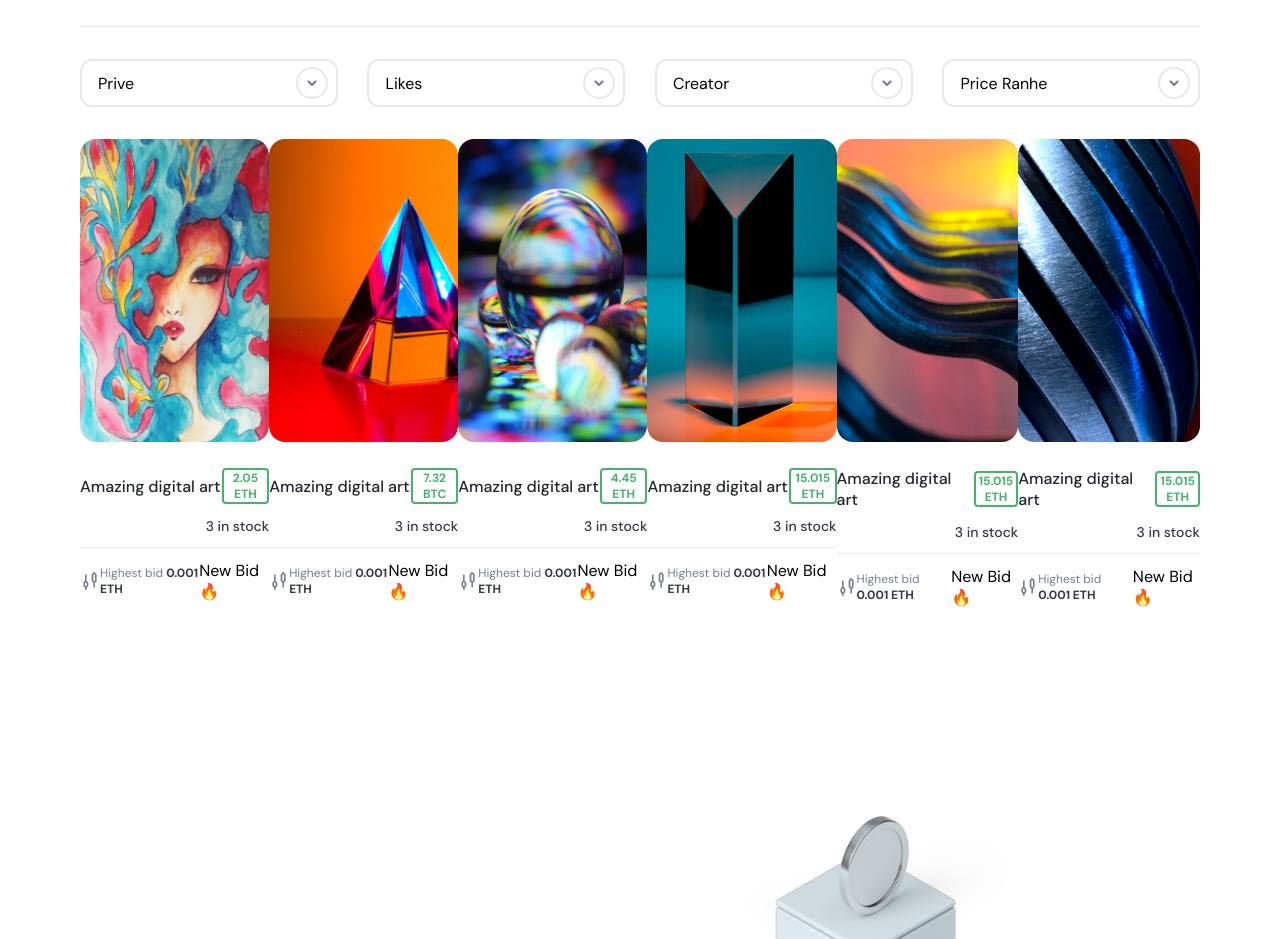
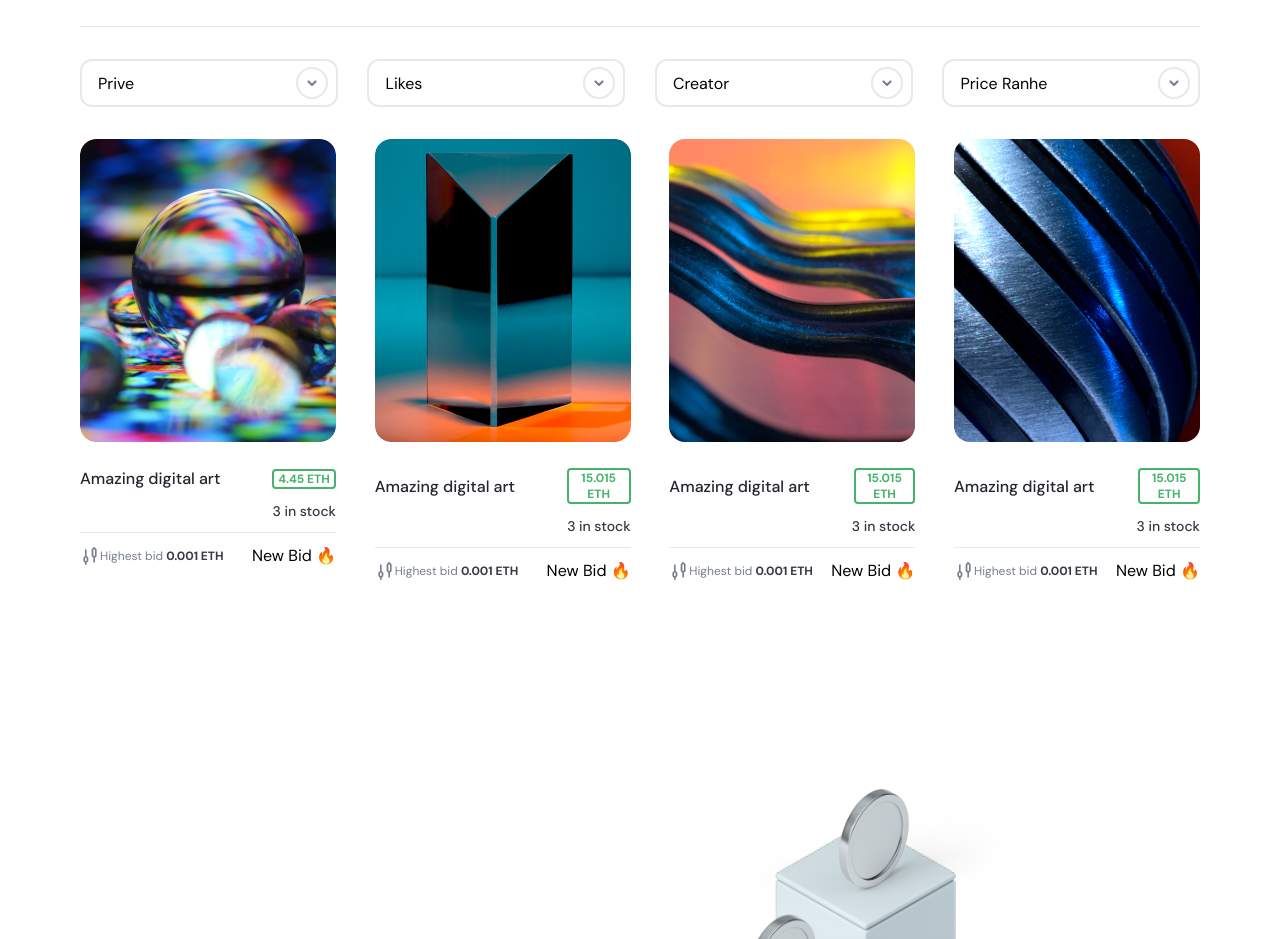
Before and after one commit to Capsonchik/React-NFT, a React (Create React App) app: page / in a window 1280 px wide. Shown: the part 4000-4939 px from the top of the page. Built offline with nearby package versions, Linux system fonts and the light colour scheme.

Commit message:
fix discover maps

```diff
--- a/src/components/Discover/discover.jsx
+++ b/src/components/Discover/discover.jsx
@@ -19,12 +19,14 @@ const Discover = () => {
         setActiveLink(false)
     }
 
-    const mapCards = Cards.map(el => {
-        return (
-            <div key={el.id} className="card">
-                <Card data={el}/>
-            </div>
-        )
+    const mapCards = Cards.map((el, i) => {
+        for(; i > 1;){
+            return (
+                <div key={el.id} className="card">
+                    <Card data={el}/>
+                </div>
+            )
+        }
     })
 
 
```
